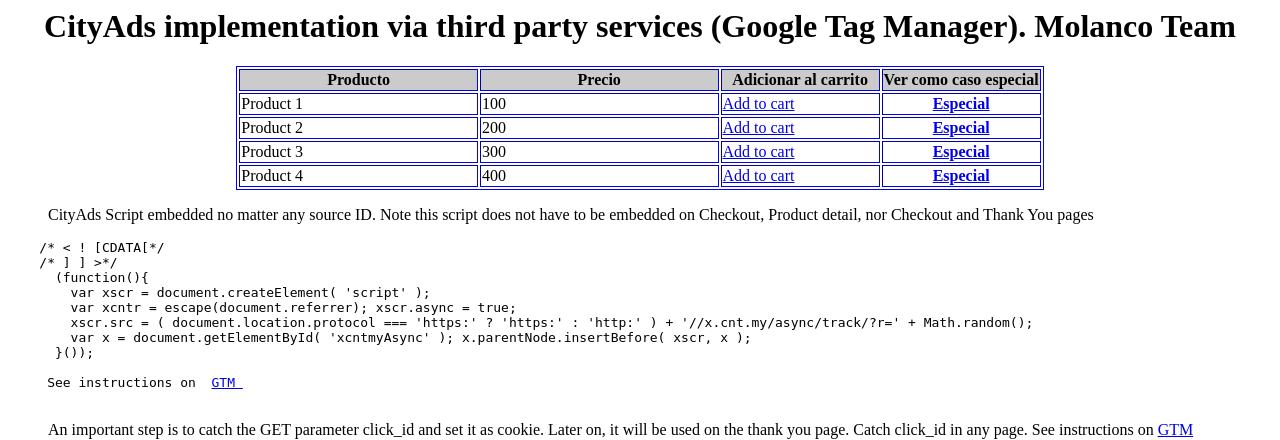
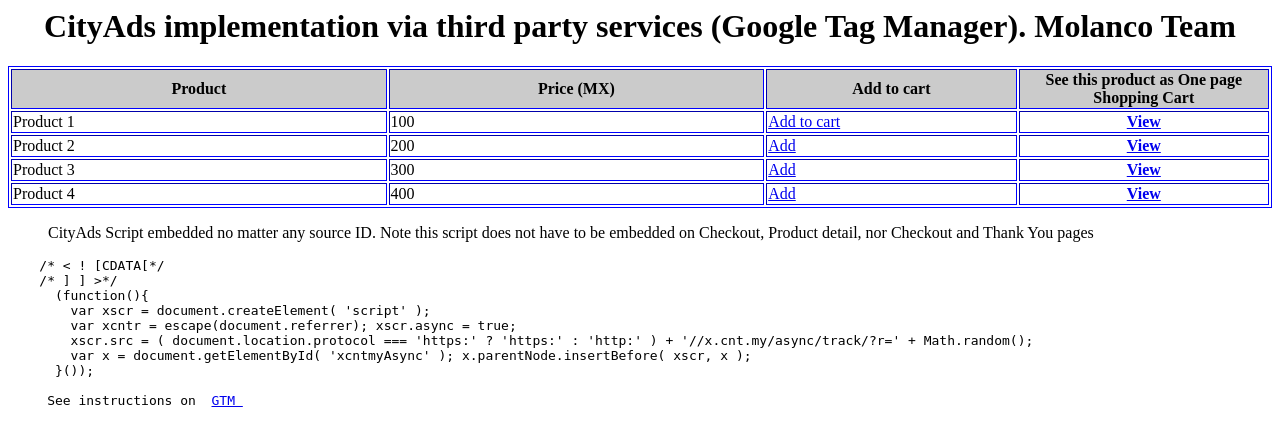
Before and after one commit to AngelAlvarado/CityAds, a PHP site: page / in a window 1280 px wide. Shown: the top 440 px of the page. Run offline with PHP 8.4, Linux system fonts and the light colour scheme.

Commit message:
updating language

```diff
--- a/index.php
+++ b/index.php
@@ -30,10 +30,10 @@ j=d.createElement(s),dl=l!='dataLayer'?'&l='+l:'';j.async=true;j.src=
 <table align="center" border="1px" style="border:1px blue solid;">
   <thead style="background-color:#cbcbcb;">
   <tr>
-    <th width="30%">Producto</th>
-    <th width="30%">Precio</th>
-    <th width="20%">Adicionar al carrito</th>
-    <th width="20%">Ver como caso especial</th>
+    <th width="30%">Product</th>
+    <th width="30%">Price (MX)</th>
+    <th width="20%">Add to cart</th>
+    <th width="20%">See this product as One page Shopping Cart</th>
      </tr>
   </thead>
   <tbody>
@@ -41,26 +41,26 @@ j=d.createElement(s),dl=l!='dataLayer'?'&l='+l:'';j.async=true;j.src=
   <td>Product 1</td>
   <td>100</td>
   <td><a href="detalle_producto.php?product=1&price=100">Add to cart</a></td>
-  <td><div align="center"><strong><a href="caso_especial.php?product=1&price=100">Especial</a></strong></div></td>
+  <td><div align="center"><strong><a href="caso_especial.php?product=1&price=100">View</a></strong></div></td>
 
   <tr>
   <td>Product 2</td>
   <td>200</td>
-  <td><a href="detalle_producto.php?product=2&price=200">Add to cart</a></td>
-  <td><div align="center"><strong><a href="caso_especial.php?product=2&price=200">Especial</a></strong></div></td>
+  <td><a href="detalle_producto.php?product=2&price=200">Add</a></td>
+  <td><div align="center"><strong><a href="caso_especial.php?product=2&price=200">View</a></strong></div></td>
   </tr>
 
   <tr>
   <td>Product 3</td>
   <td>300</td>
-  <td><a href="detalle_producto.php?product=3&price=300">Add to cart</a></td>
-  <td><div align="center"><strong><a href="caso_especial.php?product=3&price=300">Especial</a></strong></div></td>
+  <td><a href="detalle_producto.php?product=3&price=300">Add</a></td>
+  <td><div align="center"><strong><a href="caso_especial.php?product=3&price=300">View</a></strong></div></td>
   </tr>
   <tr>
   <td>Product 4</td>
   <td>400</td>
-  <td><a href="detalle_producto.php?product=4&price=400">Add to cart</a></td>
-  <td><div align="center"><strong><a href="caso_especial.php?product=4&price=400">Especial</a></strong></div></td>
+  <td><a href="detalle_producto.php?product=4&price=400">Add</a></td>
+  <td><div align="center"><strong><a href="caso_especial.php?product=4&price=400">View</a></strong></div></td>
   </tr>
 
 
```
Also changed, not shown: 1 other file.
